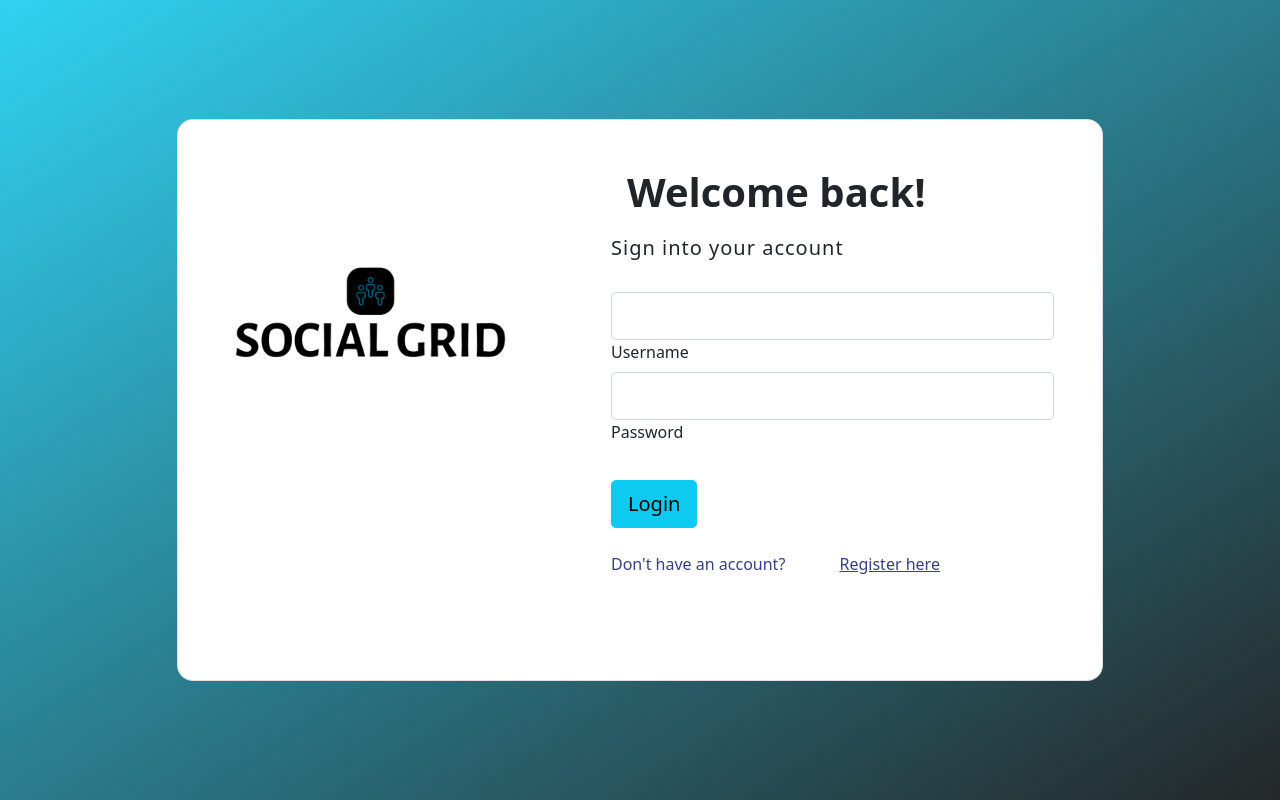
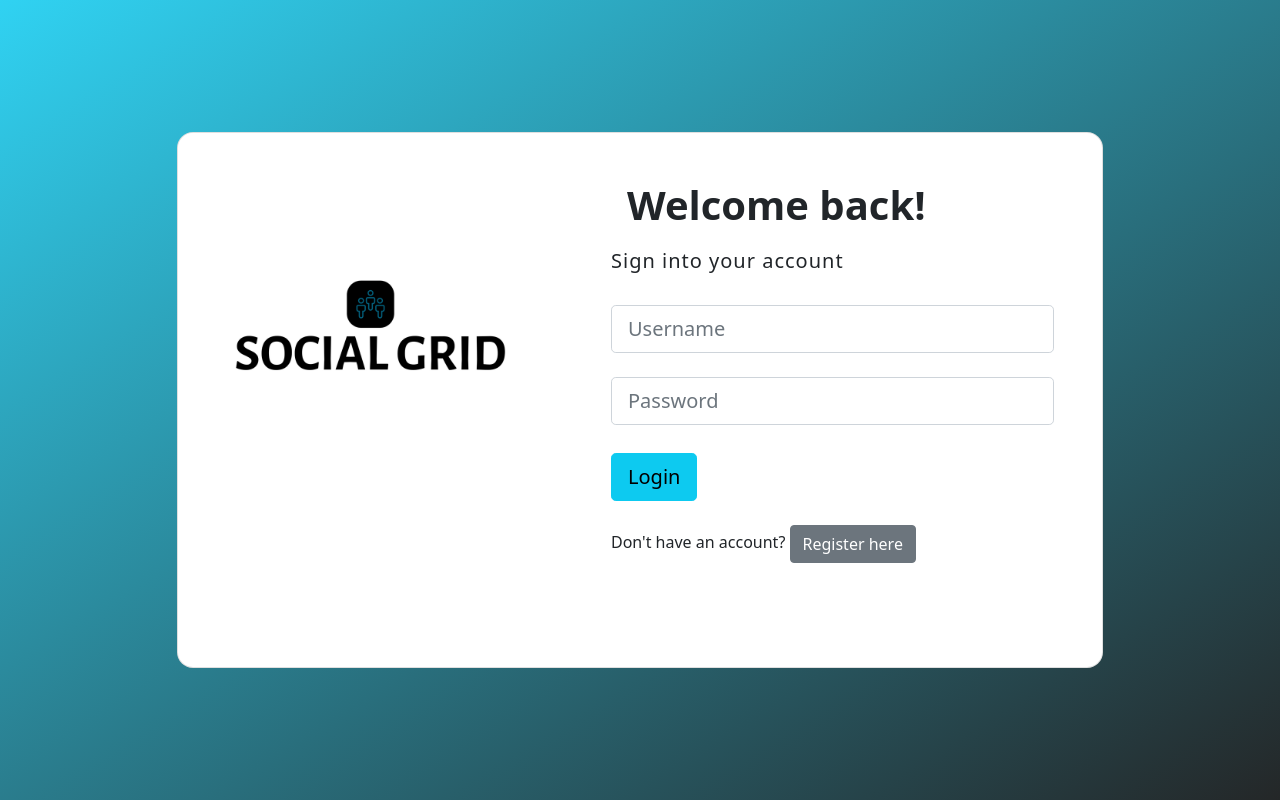
Before and after one commit to lgist2/group2, a Django app: page /login/ in a window 1280 px wide. Shown: the part 70-870 px from the top of the page. Run offline with Django 4.2, Linux system fonts and the light colour scheme; parts of the project's set-up code (start-up, migrations or seed data) failed here and were passed over; some libraries are stand-ins or nearby versions.

Commit message:
Fixed Login/ Register notifcation
Users will now be notified when an error occurs or when they have successfully created a user.

```diff
--- a/social_grid/users/forms.py
+++ b/social_grid/users/forms.py
@@ -20,9 +20,9 @@ class UserRegisterForm(UserCreationForm):
     def __init__(self, *args, **kwargs):
         super(UserRegisterForm, self).__init__(*args, **kwargs)
 
-        self.fields['first_name'].widget.attrs['class'] = 'form-control'
+        self.fields['first_name'].widget.attrs['class'] = 'form-control form-control-lg'
         self.fields['last_name'].widget.attrs['class'] = 'form-control'
-        self.fields['username'].widget.attrs['class'] = 'form-control'
+        self.fields['username'].widget.attrs['class'] = 'form-control form-control-lg'
         self.fields['password1'].widget.attrs['class'] = 'form-control'
         self.fields['password2'].widget.attrs['class'] = 'form-control'
 
--- a/social_grid/users/templates/users/login.html
+++ b/social_grid/users/templates/users/login.html
@@ -25,24 +25,28 @@
 
                     <h5 class="fw-normal mb-3 pb-3" style="letter-spacing: 1px;">Sign into your account</h5>
 
-                    <div class="form-outline mb-4">
+                    <div class="input-group mb-4">
+                      <input type="text"  name="username" class="form-control form-control-lg" placeholder="Username"/>
+                    </div>
 
-                        <input type="text"  name="username" class="form-control form-control-lg" />
-                        <label class="form-label" >Username</label>
-                        <input type="password"  name="password" class="form-control form-control-lg" />
-                        <label class="form-label" >Password</label>
+                    <div class="input-group mb-4">
+                      <input type="password"  name="password" class="form-control form-control-lg" placeholder="Password" />
+                    </div>
 
-                    </div>
+
+
 
                     <div class="pt-1 mb-4">
                       <button class="btn btn-info btn-lg btn-block" type="submit">Login</button>
                     </div>
 
+                    {% for message in messages %}
+                      <p>{{ message }}</p>
+                    {% endfor %}
 
-                    <p class="mb-5 pb-lg-2" style="color: #393f81;">Don't have an account? <a href="{% url 'register' %}"
-                        style="color: #393f81;">Register here</a></p>
+                    {{form.errors}}
+                    <p class="mb-5 pb-lg-2">Don't have an account? <a class="btn btn-secondary" href="{% url 'register' %}">Register here</a></p>
                   </form>
-
                 </div>
               </div>
             </div>
--- a/social_grid/users/views.py
+++ b/social_grid/users/views.py
@@ -14,6 +14,8 @@ def registration(request):
         if form.is_valid():
             user = form.save()
             username = form.cleaned_data.get('username')
+            messages.success(request, 'Account created for ' + username)
+
              #need to add message to html instead
             Account.objects.create( user=user,) #creates a profile account for the new user
             return redirect('login')
```
Also changed, not shown: social_grid/users/templates/users/profile.html (+5 -5 lines), social_grid/users/templates/users/register.html (+8 -13 lines), social_grid/db.sqlite3.
